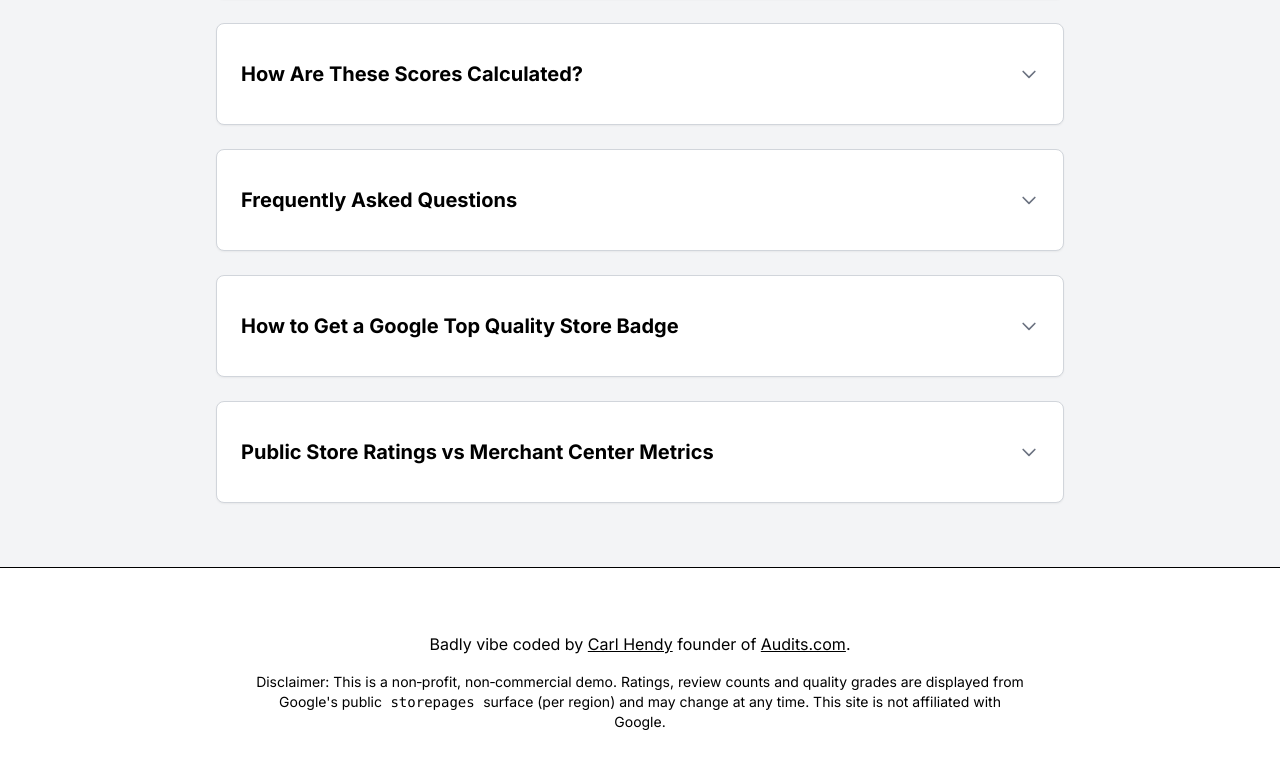
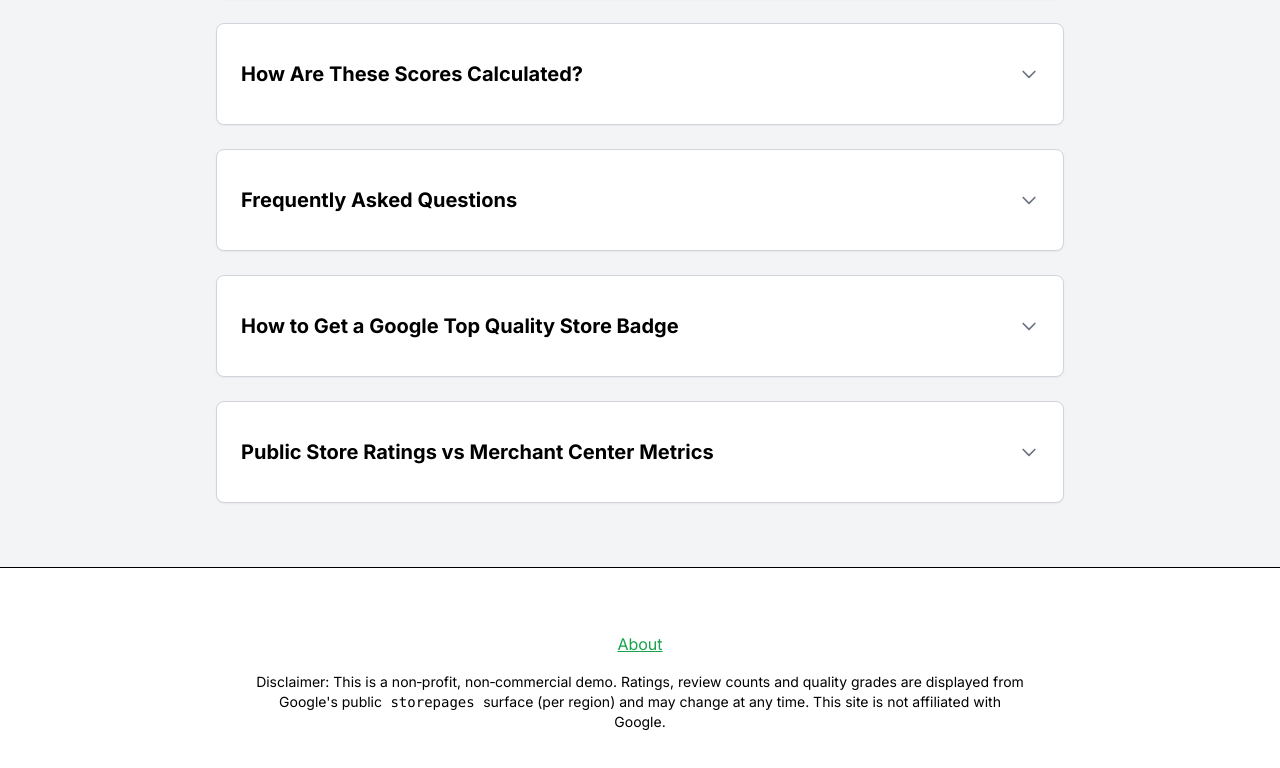
Before and after one commit to carlhendy/tsq-compartpr, a Next.js app: page / in a window 1280 px wide. Shown: the part 1678-2446 px from the top of the page. Built offline with nearby package versions, Linux system fonts and the light colour scheme.

Commit message:
Simplify footer to About link and complete green color scheme implementation

```diff
--- a/app/page.tsx
+++ b/app/page.tsx
@@ -1443,16 +1443,12 @@ export default function Page() {
       {/* Footer */}
       <footer className="border-t border-black py-16 px-4 sm:px-6 text-center text-black bg-white">
         <div className="mb-4 text-base">
-          <div>
-            Badly vibe coded by{' '}
-            <a href="https://carlhendy.com" target="_blank" rel="noreferrer" className="text-black underline hover:no-underline font-normal inline-block">
-              Carl Hendy
-            </a>
-            {' '}founder of{' '}
-            <a href="https://audits.com" target="_blank" rel="noreferrer" className="text-black underline hover:no-underline font-normal inline-block">
-              Audits.com
-            </a>.
-          </div>
+          <button
+            onClick={() => setShowAboutSlider(true)}
+            className="text-green-600 underline hover:no-underline font-normal inline-block cursor-pointer"
+          >
+            About
+          </button>
         </div>
         <p className="mx-auto max-w-3xl text-sm text-black">
           Disclaimer: This is a non‑profit, non‑commercial demo. Ratings, review counts and quality grades are displayed from Google's public
```
